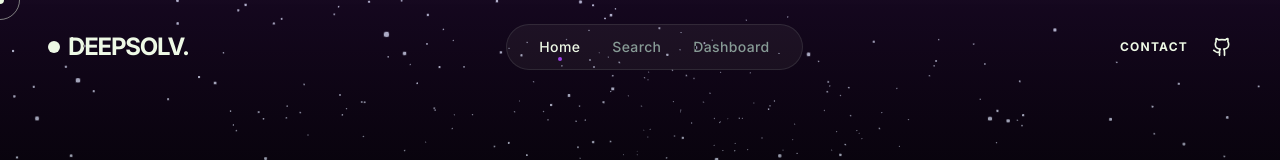
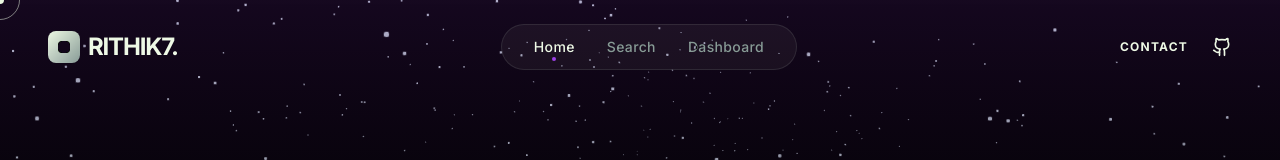
Before and after one commit to RITHIKKUMARAN/LinkedIn_Analyzer, a React app in the folder frontend/: page / in a window 1280 px wide. Shown: the top 160 px of the page. Built offline with nearby package versions, Linux system fonts and the light colour scheme; no server answers; the HTML template or start-up script is replaced by a standard one.

Commit message:
feat(ui): Add premium animated website link and rebrand header to RITHIK7

```diff
--- a/frontend/src/components/layout/Header.tsx
+++ b/frontend/src/components/layout/Header.tsx
@@ -49,11 +49,13 @@ export const Header = () => {
         >
             {/* Logo */}
             <div
+                className="logo text-2xl font-bold font-display tracking-tighter cursor-pointer flex items-center gap-2 group"
                 onClick={() => navigate('/')}
-                className="nav-logo text-2xl font-bold tracking-tighter flex items-center gap-2 pointer-events-auto cursor-pointer group"
             >
-                <div className="w-3 h-3 bg-white rounded-full group-hover:scale-125 transition-transform duration-300" />
-                <span>DEEPSOLV.</span>
+                <div className="w-8 h-8 bg-gradient-to-br from-white to-gray-400 rounded-lg flex items-center justify-center group-hover:rotate-12 transition-transform duration-500">
+                    <div className="w-3 h-3 bg-black rounded-sm" />
+                </div>
+                RITHIK7.
             </div>
 
             {/* Navigation Links */}
--- a/frontend/src/pages/Insights.tsx
+++ b/frontend/src/pages/Insights.tsx
@@ -68,6 +68,11 @@ export const Insights = () => {
                             { y: 50, opacity: 0 },
                             { y: 0, opacity: 1, stagger: 0.1, duration: 0.8, ease: "back.out(1.2)" },
                             "-=0.5"
+                        )
+                        .fromTo(".website-link",
+                            { y: 20, opacity: 0 },
+                            { y: 0, opacity: 1, duration: 0.8, ease: "back.out(1.2)" },
+                            "-=0.6"
                         );
 
                     // Parallax for Profile Image
@@ -168,6 +173,22 @@ export const Insights = () => {
                                     <Stat label="Headcount" value={data.head_count} />
                                     <Stat label="Founded" value={data.founded || "N/A"} />
                                 </div>
+
+                                {data.website && (
+                                    <a
+                                        href={data.website.startsWith('http') ? data.website : `https://${data.website}`}
+                                        target="_blank"
+                                        rel="noopener noreferrer"
+                                        className="website-link inline-flex items-center gap-3 px-8 py-4 mt-8 bg-white/5 border border-white/10 rounded-full hover:bg-white/10 hover:border-blue-500/50 hover:shadow-[0_0_30px_rgba(59,130,246,0.2)] transition-all duration-300 group overflow-hidden relative"
+                                    >
+                                        <div className="absolute inset-0 bg-gradient-to-r from-blue-600/0 via-blue-600/10 to-blue-600/0 translate-x-[-200%] group-hover:translate-x-[200%] transition-transform duration-1000" />
+                                        <Globe className="w-5 h-5 text-blue-400 group-hover:rotate-180 transition-transform duration-700" />
+                                        <span className="font-mono text-sm tracking-widest uppercase text-blue-100 group-hover:text-white">
+                                            Visit Official Nexus
+                                        </span>
+                                        <ArrowRight className="w-4 h-4 text-blue-400 -rotate-45 group-hover:rotate-0 group-hover:translate-x-1 transition-all duration-300" />
+                                    </a>
+                                )}
                             </div>
                         </div>
                     </div>
```
